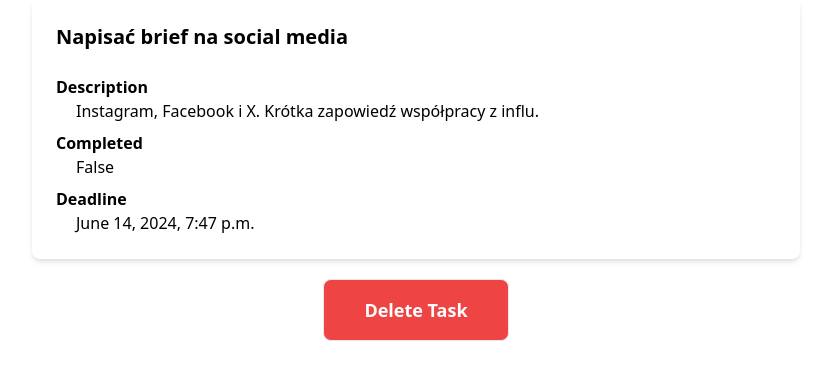
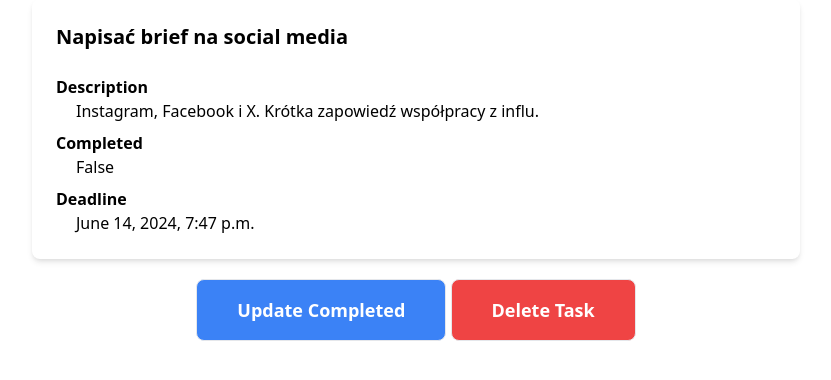
Before and after one commit to AlekUp24/Task_Planner_App, a Django app: page /1/1 in a window 1280 px wide. Shown: the part 109-489 px from the top of the page, without its empty margins (224-1055 px from the left). Run offline with Django 4.2, Linux system fonts and the light colour scheme; data comes from the database, SQL or seed files in the repository; both versions use the stored data as it was after the commit.

Commit message:
update Completed section - done

```diff
--- a/task_planner_app/tasks_app/urls.py
+++ b/task_planner_app/tasks_app/urls.py
@@ -11,4 +11,5 @@ urlpatterns = [
     path('<int:id>/delete_list', views.delete_list,  name="delete_list"),
     path('<int:id>/add_created_task', views.add_created_task,  name="add_created_task"),
     path('<int:id>/<int:id_2>/delete_task', views.delete_task,  name="delete_task"),
+    path('<int:id>/<int:id_2>/update_task', views.update_task,  name="update_task"),
 ]
--- a/task_planner_app/tasks_app/views.py
+++ b/task_planner_app/tasks_app/views.py
@@ -69,3 +69,17 @@ def delete_task(request,id,id_2):
     task_item.delete()
 
     return redirect("/"+str(id))
+
+def update_task(request,id,id_2):
+    item_to_update = TaskItem.objects.get(id=id_2)
+    if item_to_update.complete == True:
+        item_to_update.complete = False
+    else:
+        item_to_update.complete = True
+
+    item_to_update.save()
+
+    return redirect("/"+str(id) + "/" + str(id_2))
+
+def save_updated_task():
+    pass
--- a/task_planner_app/templates/task_details.html
+++ b/task_planner_app/templates/task_details.html
@@ -15,7 +15,12 @@
     <div class="ml-5">{{task.due_date}}</div>
 </div>
 
+<button class="bg-blue-500 mx-auto text-lg text-white font-semibold mt-5 p-4 px-10 border rounded-lg transition-transform transform hover:bg-blue-700">
+    <a href='./{{task.id}}/update_task'>Update Completed</a>
+</button>
+
 <button class="bg-red-500 mx-auto text-lg text-white font-semibold mt-5 p-4 px-10 border rounded-lg transition-transform transform hover:bg-red-700">
     <a href='./{{task.id}}/delete_task'>Delete Task</a>
 </button>
+
 {% endblock %}
```
Also changed, not shown: task_planner_app/db.sqlite3.
